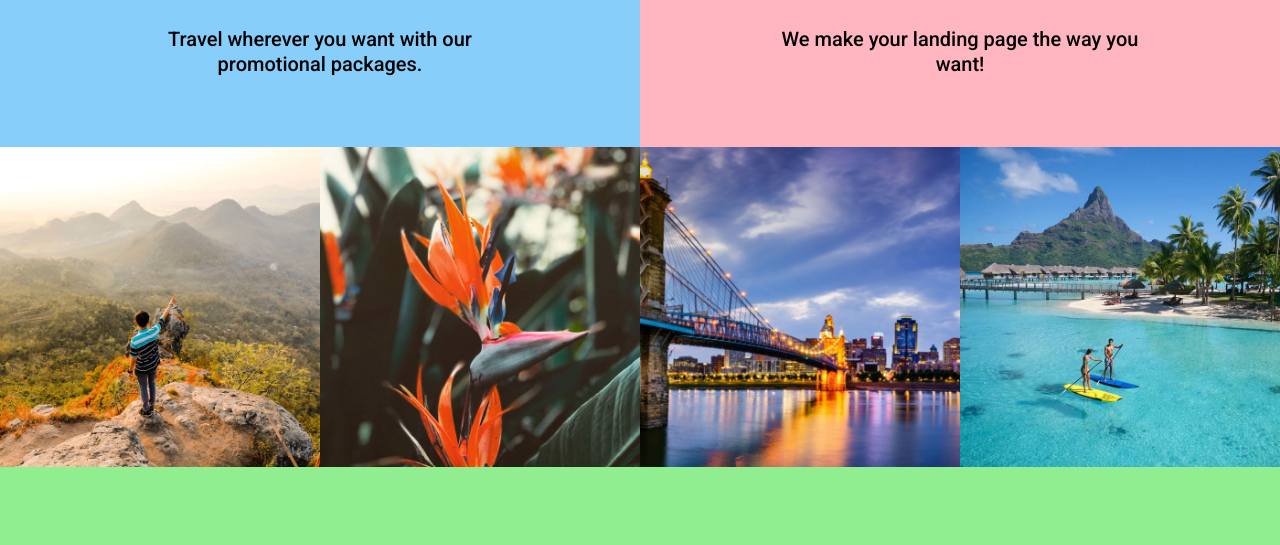
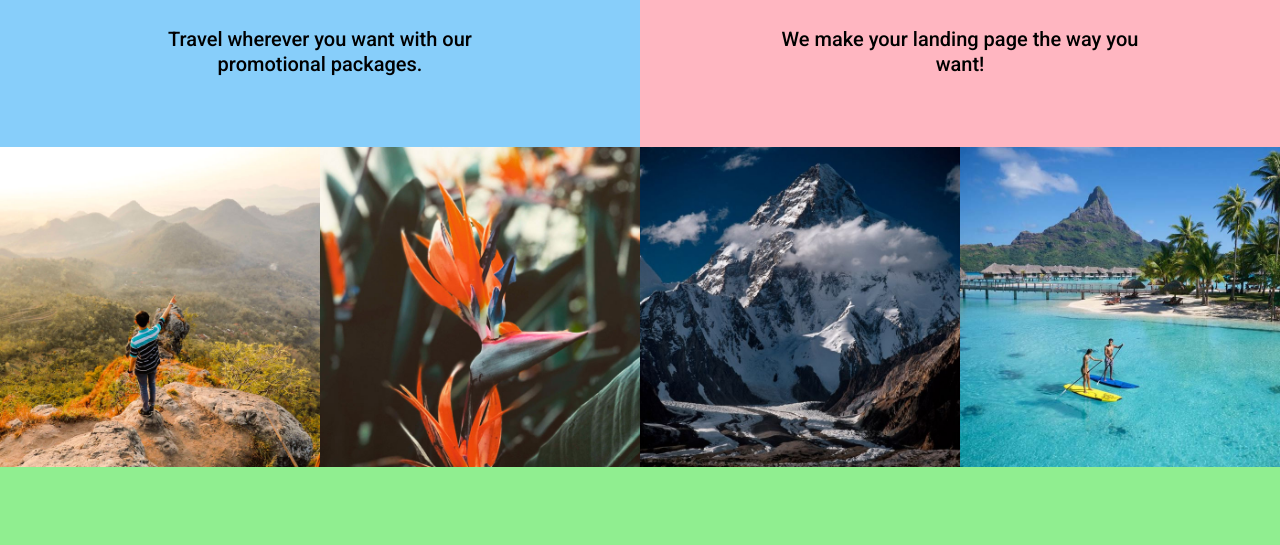
Before and after one commit to Angel-Vieira/Landing-Page-Travel-CO, a plain HTML site: page index.html in a window 1280 px wide. Shown: the part 1971-2516 px from the top of the page. Drawn offline with Linux system fonts and the light colour scheme.

Commit message:
versão 3.0, troca de imagem

```diff
--- a/index.html
+++ b/index.html
@@ -101,7 +101,7 @@
         <div class="container-projects">
             <img src="./source/img/landscape.jpg" alt="">
             <img src="./source/img/plants.jpg" alt="">
-            <img src="./source/img/ohio.png" alt="">
+            <img src="./source/img/k2.jpg" alt="">
             <img src="./source/img/bora-bora.jpg" alt="">
         </div>
 
```
Also changed, not shown: source/img/k2.jpg (added).
